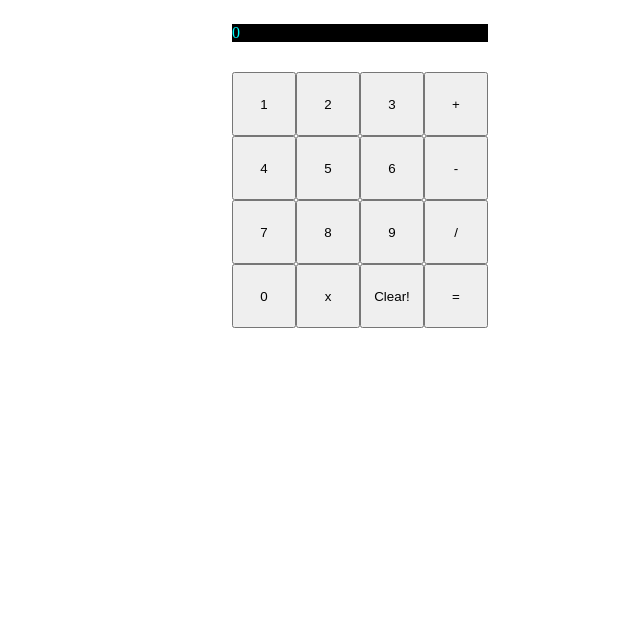
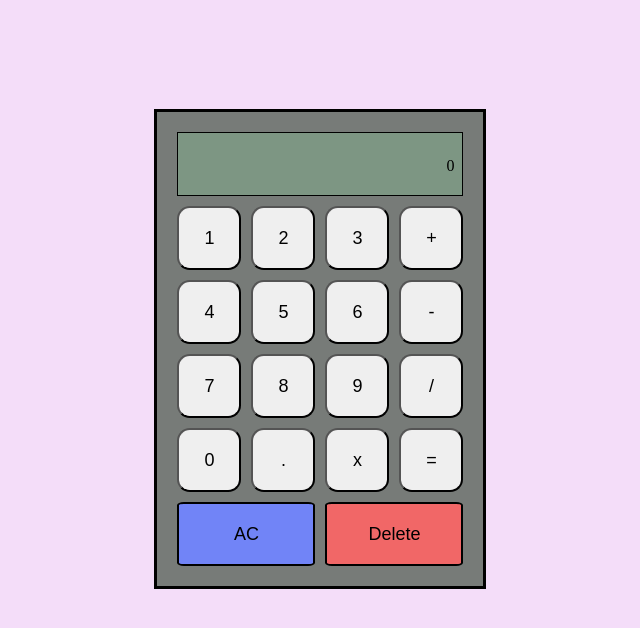
Before and after one commit to IAARC/Calculator, a plain HTML site: page index.html in a window 1280 px wide. Shown: the whole page, without its empty margins (280-920 px from the left). Drawn offline with Linux system fonts and the light colour scheme.

Commit message:
add style, add buttons of Delete, and . to decimals

```diff
--- a/index.html
+++ b/index.html
@@ -27,9 +27,11 @@
         <button class="number" value="9">9</button>
         <button class="operate" value="÷">/</button>
         <button class="number" value="0">0</button>
+        <button id="decimal" value=".">.</button>
         <button class="operate" value="x">x</button>
-        <button id="clear">Clear!</button>
         <button id="result">=</button>
+        <button id="clear">AC</button>
+        <button id="delete">Delete</button>
     </div>
 
 
--- a/style.css
+++ b/style.css
@@ -1,15 +1,55 @@
+body{
+    background-color: rgba(244, 221, 249, 1);
+}
 #calculator{
     display: grid;
     grid-template-columns: repeat(4, 64px);
-    grid-template-rows: repeat(5, 64px);
+    grid-template-rows: repeat(6, 64px);
     justify-content: center;
-    align-content: center;
+    gap: 10px;
+    border: solid 3px black;
+    float: right;
+    margin-right: 40%;
+    margin-top: 8%;
+    padding: 20px;
+    background-color: rgba(119, 123, 120, 1);
 }
 #displayResult{
     grid-column-start: 1;
     grid-column-end: 5;
+    display: flex;
+    flex-direction: column;
+    align-items: flex-end;
+    border: solid 1px black;
+    background-color: rgba(125, 150, 131, 1);
 }
 #display{
-    background-color: black;
-    color: aqua;
+    margin: 8px 8px 8px 0px;
+    float: right;
 }
+#pastDisplay{
+    margin: 8px 8px 8px 0px;
+
+}
+button{
+    border-radius: 20%;
+    color: black ;
+    font-size: large;
+}
+#clear{
+    grid-column-start: 1;
+    grid-column-end: 3;
+    background-color: rgba(113, 132, 247, 1);
+    border: solid black 2.5px;
+    border-radius: 5%;
+}
+#delete{
+    grid-column-start: 3;
+    grid-column-end: 5;
+    background-color: rgba(241, 103, 103, 1);
+    border: solid black 2.5px;
+    border-radius: 5%;
+}
+button:hover{
+    border: solid 0.5px black;
+}
```
